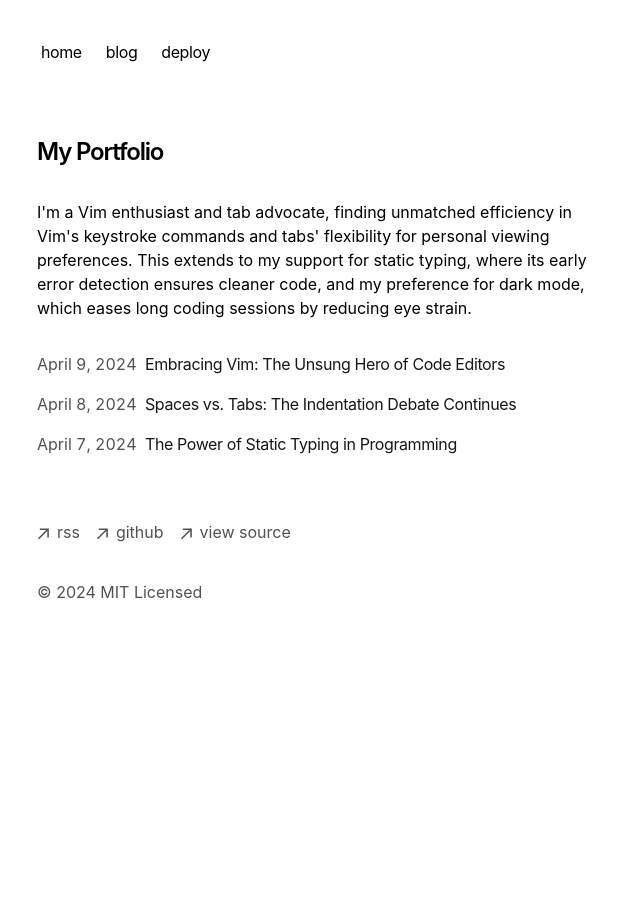
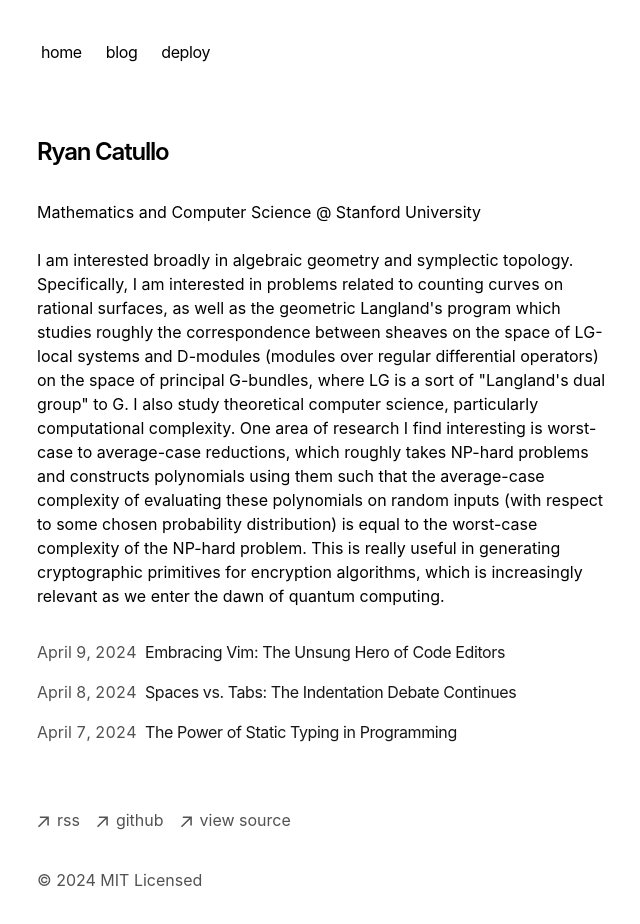
Before and after one commit to rcatullo/personal-website, a Next.js app: page / in a window 1280 px wide. Shown: the top 924 px of the page, without its empty margins (315-955 px from the left). Before the commit the page ends 800 px from the top, so only its background shows below. Built offline with nearby package versions, Linux system fonts and the light colour scheme.

Commit message:
Update page.tsx
Change biography message, website name, and add education h2.

```diff
--- a/app/page.tsx
+++ b/app/page.tsx
@@ -4,14 +4,29 @@ export default function Page() {
   return (
     <section>
       <h1 className="mb-8 text-2xl font-semibold tracking-tighter">
-        My Portfolio
+        Ryan Catullo
       </h1>
+      <h2 className="mb-6 text-1xl font-italic">
+        Mathematics and Computer Science @ Stanford University
+      </h2>
       <p className="mb-4">
-        {`I'm a Vim enthusiast and tab advocate, finding unmatched efficiency in
-        Vim's keystroke commands and tabs' flexibility for personal viewing
-        preferences. This extends to my support for static typing, where its
-        early error detection ensures cleaner code, and my preference for dark
-        mode, which eases long coding sessions by reducing eye strain.`}
+        {`I am interested broadly in algebraic geometry and symplectic topology.
+        Specifically, I am interested in problems related to counting curves on
+        rational surfaces, as well as the geometric Langland's program which
+        studies roughly the correspondence between sheaves on the space of
+        LG-local systems and D-modules (modules over regular differential
+        operators) on the space of principal G-bundles, where LG is a sort of
+        "Langland's dual group" to G.
+
+        I also study theoretical computer science, particularly computational
+        complexity. One area of research I find interesting is worst-case to
+        average-case reductions, which roughly takes NP-hard problems and constructs
+        polynomials using them such that the average-case complexity of evaluating
+        these polynomials on random inputs (with respect to some chosen probability
+        distribution) is equal to the worst-case complexity of the NP-hard problem.
+        This is really useful in generating cryptographic primitives for encryption
+        algorithms, which is increasingly relevant as we enter the dawn of quantum
+        computing.`}
       </p>
       <div className="my-8">
         <BlogPosts />
```
